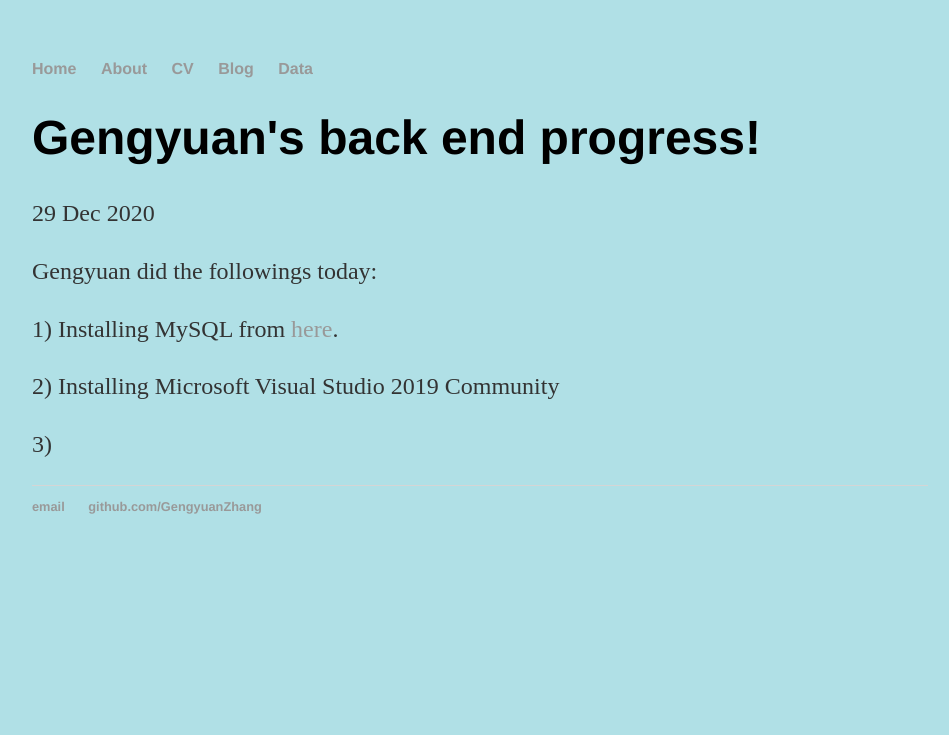
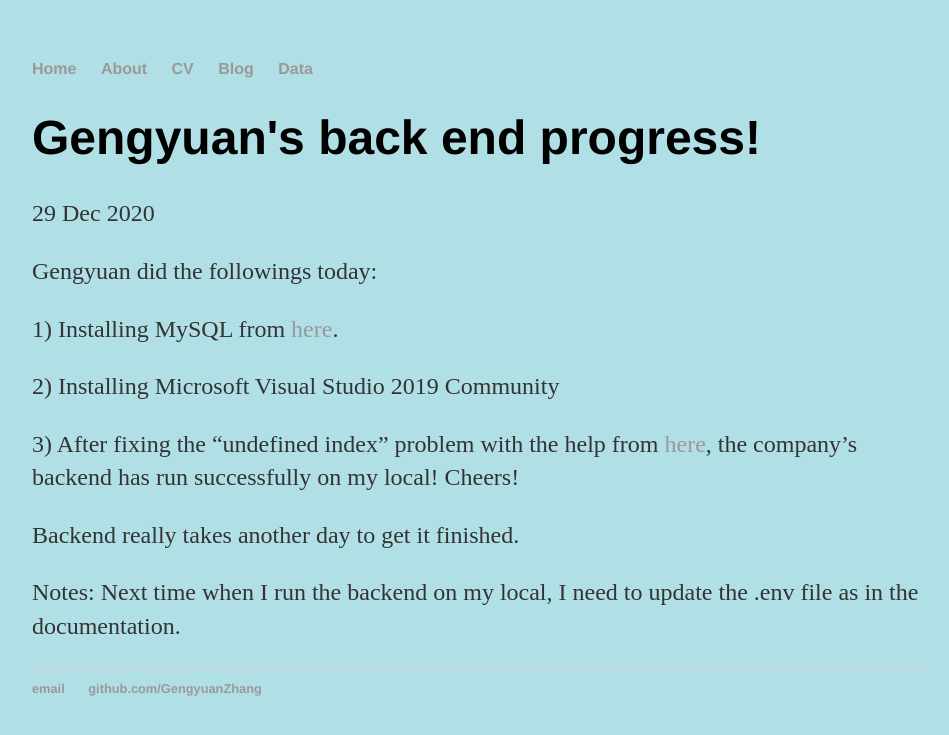
Before and after one commit to GengyuanZhang/GengyuanZhang.github.io, a Jekyll site: the page built from _posts/2020-12-29-gengyuan-zhang-back-end-progress.md, in a window 1280 px wide. Shown: the top 735 px of the page, without its empty margins (160-1109 px from the left). Built offline with Jekyll 4.4.1, drawn with Linux system fonts in a browser that asks for light colours.

Commit message:
Update 2020-12-29-gengyuan-zhang-back-end-progress.md

```diff
--- a/_posts/2020-12-29-gengyuan-zhang-back-end-progress.md
+++ b/_posts/2020-12-29-gengyuan-zhang-back-end-progress.md
@@ -10,4 +10,9 @@ Gengyuan did the followings today:
 
 2) Installing Microsoft Visual Studio 2019 Community
 
-3)
+3) After fixing the "undefined index" problem with the help from [here](https://stackoverflow.com/questions/64620849/laravel-packagemanifest-php-line-131-undefined-index-name), the company's backend has run successfully on my local! Cheers!
+
+Backend really takes another day to get it finished.
+
+Notes:
+Next time when I run the backend on my local, I need to update the .env file as in the documentation.
```
